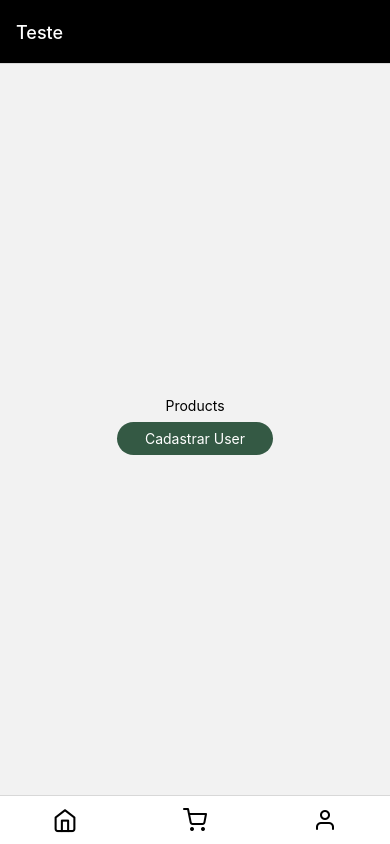
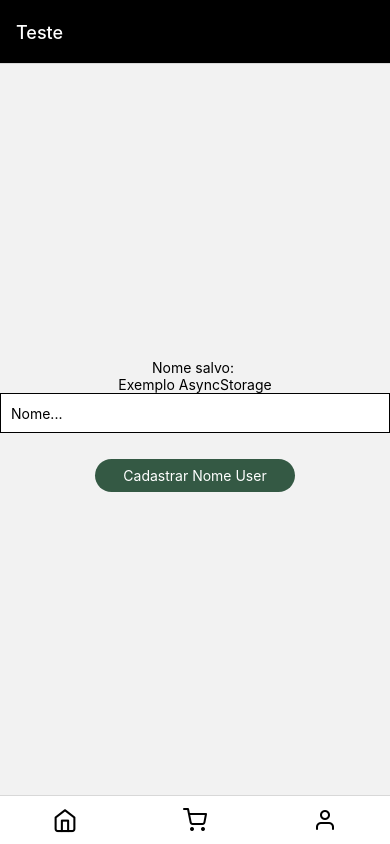
Before and after one commit to renancavichi/react-native-tutorial-1sem2024, a React Native app: screen /Teste in a window 390 px wide. Built offline with nearby package versions, Linux system fonts and the light colour scheme; no server answers.

Commit message:
sample AsyncStorage

```diff
--- a/package.json
+++ b/package.json
@@ -25,7 +25,8 @@
     "react-native-safe-area-context": "4.8.2",
     "react-native-screens": "~3.29.0",
     "react-native-web": "~0.19.6",
-    "zustand": "^4.5.2"
+    "zustand": "^4.5.2",
+    "@react-native-async-storage/async-storage": "1.21.0"
   },
   "devDependencies": {
     "@babel/core": "^7.20.0"
--- a/screens/Products.js
+++ b/screens/Products.js
@@ -1,16 +1,53 @@
-import {View, Text, StyleSheet} from 'react-native'
+import {View, Text, StyleSheet, TextInput} from 'react-native'
 import Button from '../components/ui/Button.js'
-import { useNavigation } from '@react-navigation/native'
+import AsyncStorage from '@react-native-async-storage/async-storage';
+import { useEffect, useState } from 'react';
 
 const Products = () => {
+  const [nameUser, setNameUser] = useState('')
 
-    const navigation = useNavigation()
+  const saveAS = async (data, value) => {
+    try {
+      await AsyncStorage.setItem(data, value)
+    } catch (error){
+      console.log('Erro ao gravar dado')
+    }
+  }
+
+  const getAS = async (data) => {
+    let dataFound = null
+    try {
+      dataFound = await AsyncStorage.getItem(data)
+    } catch (error){
+      console.log('Erro ao ler dado')
+    }
+    return dataFound
+  }
+
+  useEffect(() => {
+    const getNome = async () =>{
+      const nome = await getAS('nome')
+      setNameUser(nome)
+    }
+
+    getNome()
+  },[])
 
   return (
     <View style={styles.container}>
-      <Text>Products</Text>
-        <Button title="Cadastrar User"
-        onPress={() => navigation.navigate('Cadastrar')}
+
+      <Text>Nome salvo: {nameUser}</Text>
+
+      <Text>Exemplo AsyncStorage</Text>
+
+      <TextInput
+                style={styles.input}
+                placeholder='Nome...'
+                onChangeText={setNameUser}
+                value={nameUser}
+                />
+        <Button title="Cadastrar Nome User"
+        onPress={() => saveAS('nome', nameUser)}
         />
     </View>
   )
@@ -21,7 +58,15 @@ const styles = StyleSheet.create({
         flex: 1,
         justifyContent: 'center',
         alignItems: 'center'
-    }
+    },
+    input: {
+      height: 40,
+      width: '100%',
+      backgroundColor: '#FFF',
+      borderWidth: 1,
+      marginBottom: 18,
+      padding: 10,
+  }
 })
 
 export default Products
```
Also changed, not shown: 1 other file (tests, documents, lock files or other folders).
